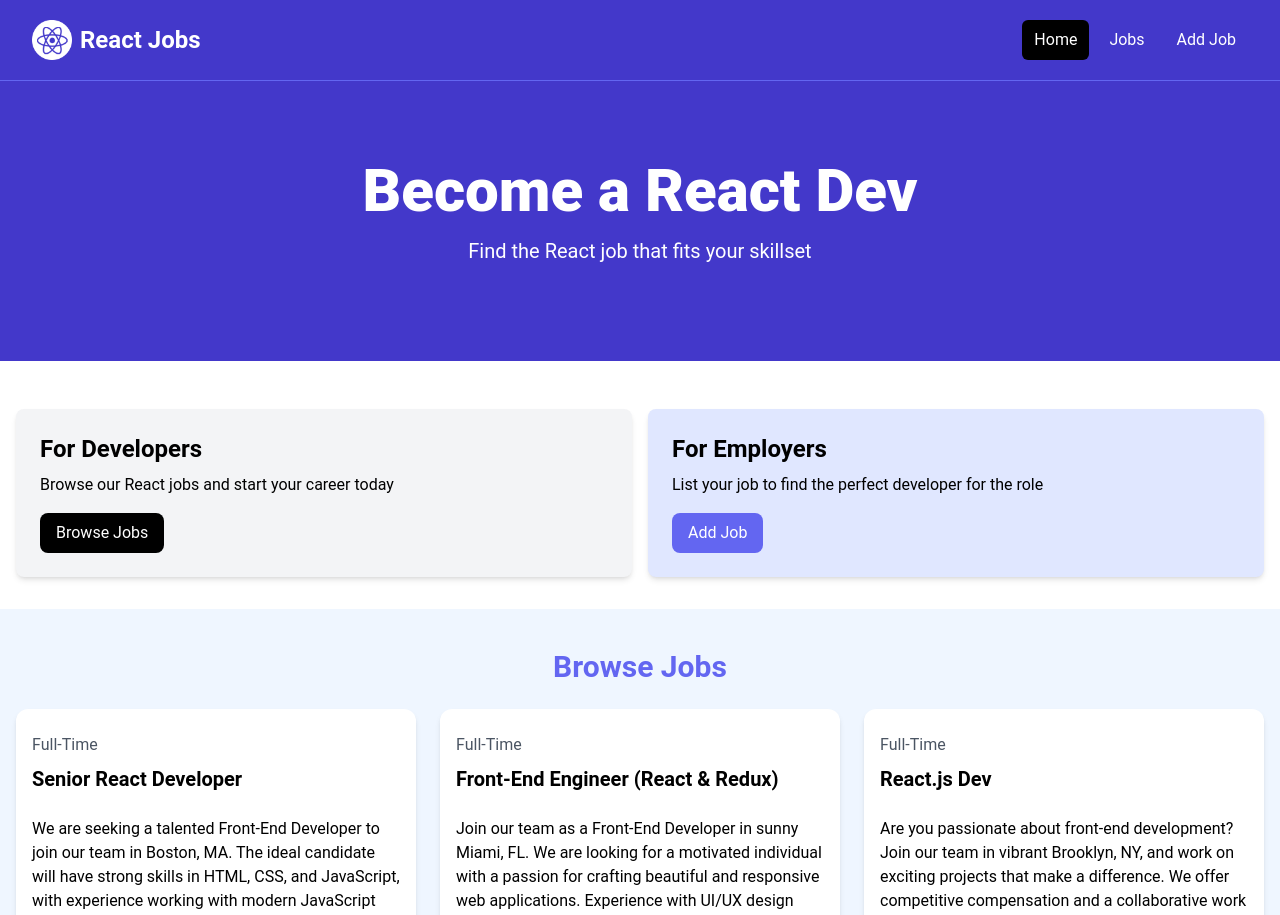
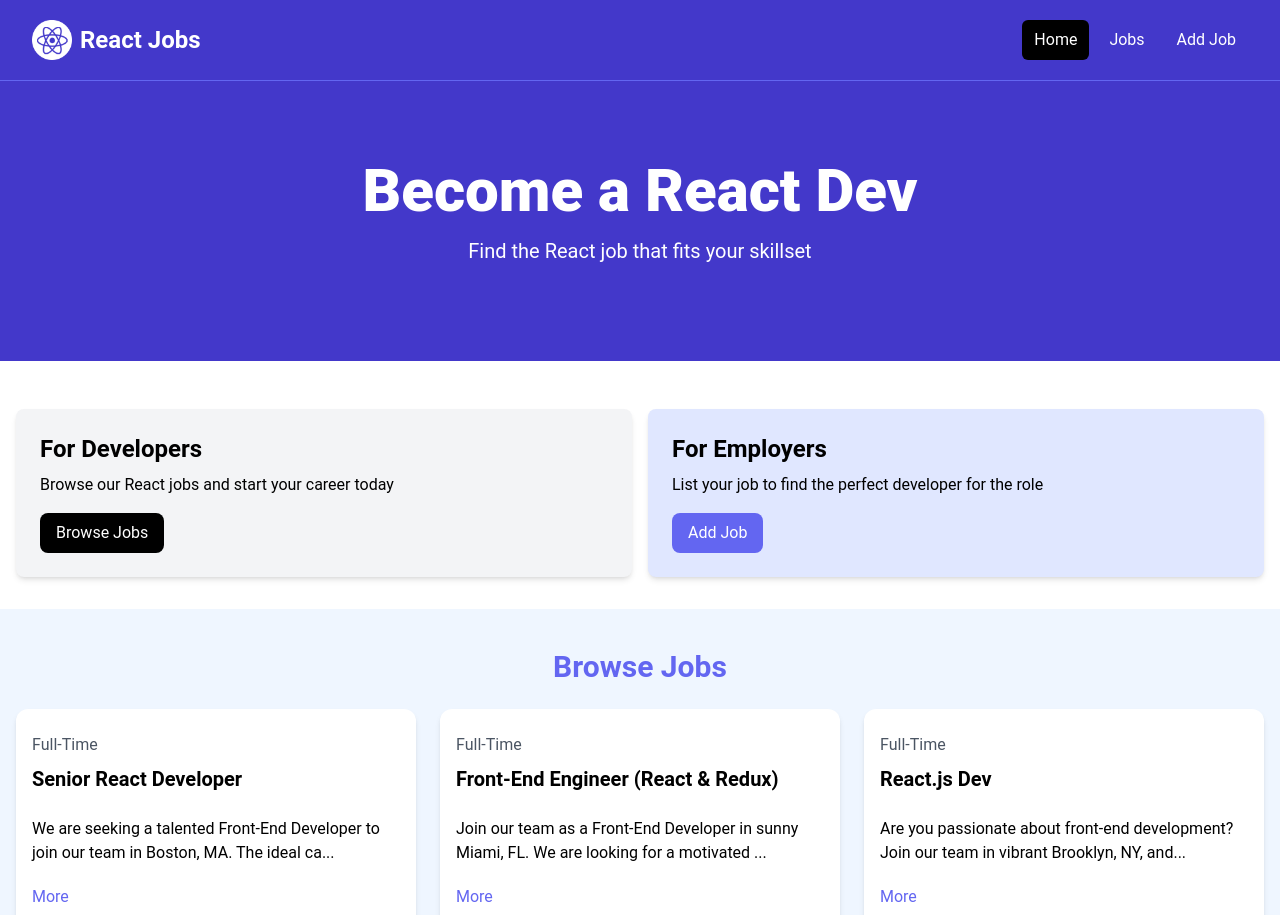
Before and after one commit to ehandresen/react-jobs-app, a React (Vite) app: page / in a window 1280 px wide. Shown: the top 915 px of the page. Built offline with nearby package versions, Linux system fonts and the light colour scheme.

Commit message:
changing job description with state (show more/less)

```diff
--- a/src/components/JobListing.jsx
+++ b/src/components/JobListing.jsx
@@ -1,5 +1,14 @@
+import { useState } from 'react';
+
 /* eslint-disable react/prop-types */
 const JobListing = ({ job }) => {
+  const [showFullDescription, setShowFullDescription] = useState(false);
+
+  let description = job.description;
+
+  if (!showFullDescription) {
+    description = description.substring(0, 90) + '...';
+  }
   return (
     <div className="bg-white rounded-xl shadow-md relative">
       <div className="p-4">
@@ -8,7 +17,14 @@
           <h3 className="text-xl font-bold">{job.title}</h3>
         </div>
 
-        <div className="mb-5">{job.description}</div>
+        <div className="mb-5">{description}</div>
+
+        <button
+          onClick={() => setShowFullDescription((prevState) => !prevState)}
+          className="text-indigo-500 mb-5 hover:text-indigo-600"
+        >
+          {showFullDescription ? 'Less' : 'More'}
+        </button>
 
         <h3 className="text-indigo-500 mb-2">{job.salary} / Year</h3>
 
```
